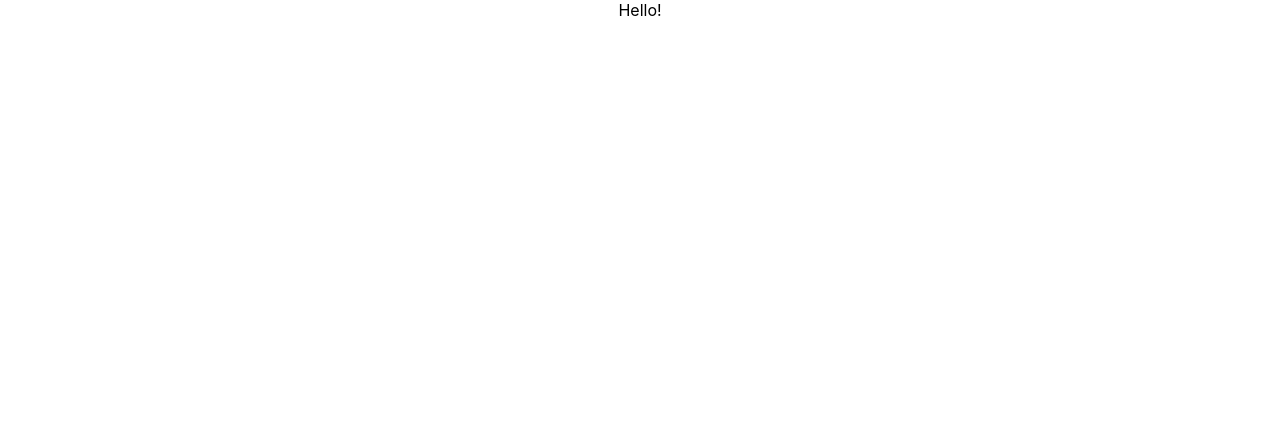
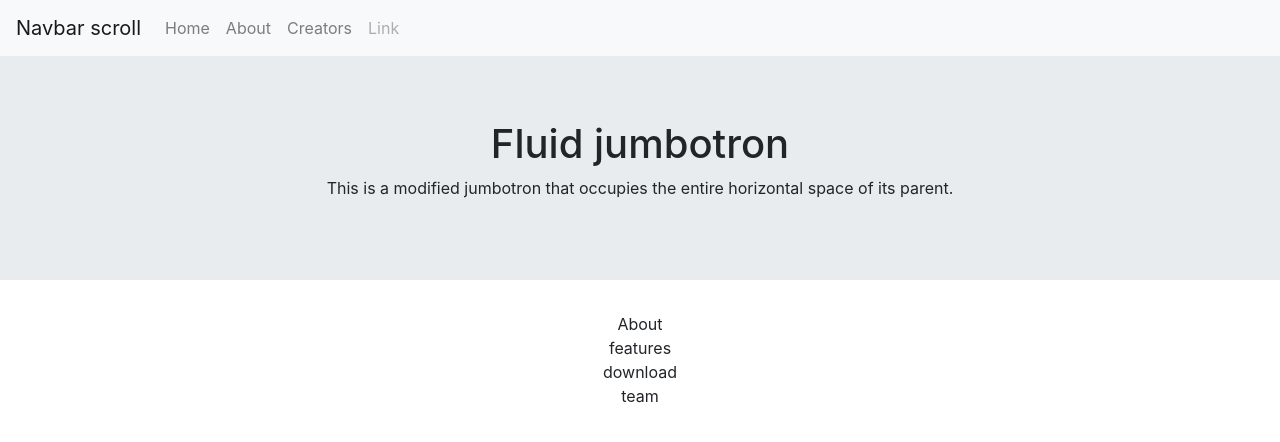
Before and after one commit to noelanimanini/zoom_app, a React (Create React App) app: page / in a window 1280 px wide. Shown: the top 442 px of the page. Built offline with nearby package versions, Linux system fonts and the light colour scheme.

Commit message:
skeleton

```diff
--- a/package.json
+++ b/package.json
@@ -6,7 +6,9 @@
     "@testing-library/jest-dom": "^5.11.4",
     "@testing-library/react": "^11.1.0",
     "@testing-library/user-event": "^12.1.10",
+    "bootstrap": "^4.6.0",
     "react": "^17.0.2",
+    "react-bootstrap": "^1.6.1",
     "react-dom": "^17.0.2",
     "react-scripts": "4.0.3",
     "web-vitals": "^1.0.1"
--- a/src/App.js
+++ b/src/App.js
@@ -1,7 +1,22 @@
 import "./App.css";
+import Jumbotron from "./components/Jumbtron/Index";
+import NavBar from "./components/Navbar/Index";
+import About from "./components/About/Index";
+import Team from "./components/Team/Index";
+import Features from "./components/Features/Index";
+import Download from "./components/Download/Index";
 
 function App() {
-  return <div className="App">Hello!</div>;
+  return (
+    <div className="App">
+      <NavBar />
+      <Jumbotron />
+      <About />
+      <Features />
+      <Download />
+      <Team />
+    </div>
+  );
 }
 
 export default App;
--- /dev/null
+++ b/src/components/About/Index.jsx
@@ -0,0 +1,7 @@
+import React from "react";
+
+function Index() {
+  return <div>About</div>;
+}
+
+export default Index;
--- /dev/null
+++ b/src/components/Download/Index.jsx
@@ -0,0 +1,7 @@
+import React from "react";
+
+function Index() {
+  return <div>download</div>;
+}
+
+export default Index;
--- /dev/null
+++ b/src/components/Features/Index.jsx
@@ -0,0 +1,7 @@
+import React from "react";
+
+function Index() {
+  return <div>features</div>;
+}
+
+export default Index;
--- /dev/null
+++ b/src/components/Jumbtron/Index.jsx
@@ -0,0 +1,20 @@
+import React from "react";
+import { Jumbotron, Container } from "react-bootstrap";
+
+function Jumbo() {
+  return (
+    <div>
+      <Jumbotron fluid>
+        <Container>
+          <h1>Fluid jumbotron</h1>
+          <p>
+            This is a modified jumbotron that occupies the entire horizontal
+            space of its parent.
+          </p>
+        </Container>
+      </Jumbotron>
+    </div>
+  );
+}
+
+export default Jumbo;
--- /dev/null
+++ b/src/components/Navbar/Index.jsx
@@ -0,0 +1,30 @@
+import React from "react";
+import { Navbar, Nav } from "react-bootstrap";
+
+function Index() {
+  return (
+    <div>
+      <Navbar bg="light" expand="lg">
+        <Navbar.Brand href="#">Navbar scroll</Navbar.Brand>
+        <Navbar.Toggle aria-controls="navbarScroll" />
+        <Navbar.Collapse id="navbarScroll">
+          <Nav
+            className="mr-auto my-2 my-lg-0"
+            style={{ maxHeight: "100px" }}
+            navbarScroll
+          >
+            <Nav.Link href="#action1">Home</Nav.Link>
+            <Nav.Link href="#action2">About</Nav.Link>
+            <Nav.Link href="#action2">Creators</Nav.Link>
+
+            <Nav.Link href="#" disabled>
+              Link
+            </Nav.Link>
+          </Nav>
+        </Navbar.Collapse>
+      </Navbar>
+    </div>
+  );
+}
+
+export default Index;
--- /dev/null
+++ b/src/components/Team/Index.jsx
@@ -0,0 +1,7 @@
+import React from "react";
+
+function Index() {
+  return <div>team</div>;
+}
+
+export default Index;
```
Also changed, not shown: src/index.js (+7 -6 lines), 1 other file (tests, documents, lock files or other folders).
